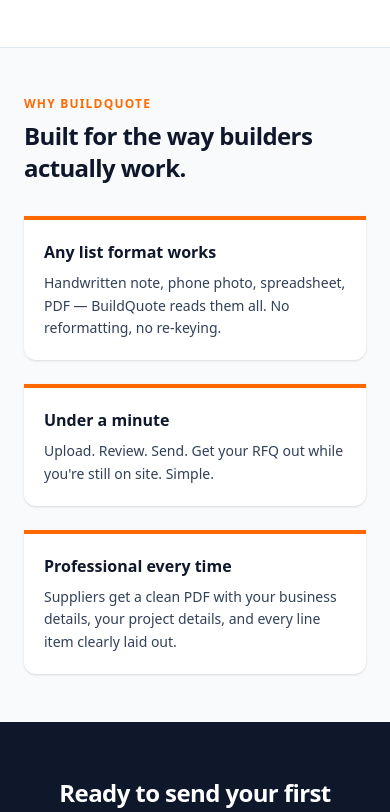
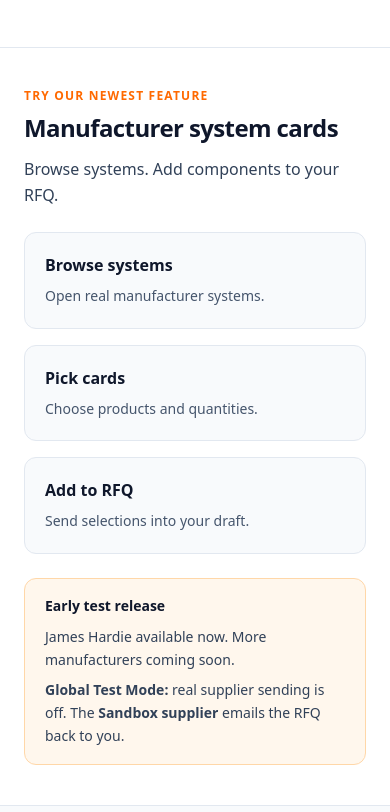
Before and after one commit to buildquoteau-jpg/Build-Quote-v6, a Next.js app in the folder buildquote/: page /flyer in a window 390 px wide. Shown: the part 1572-2384 px from the top of the page. Built offline with nearby package versions, Linux system fonts and the light colour scheme; a web font is replaced by a local one.

Commit message:
Pre-release polish: sandbox send flow fix, success screen mobile layout, flyer update, send screen improvements

```diff
--- a/buildquote/app/api/send/route.ts
+++ b/buildquote/app/api/send/route.ts
@@ -23,15 +23,25 @@ export async function POST(req: NextRequest) {
     if (payload.sendToSupplier === true) {
       // Test Supplier — send only to builder's own email, no supplier email
       const isTestSupplier = payload.supplier.supplierName === 'Test Supplier' || payload.supplier.supplierName.startsWith('Sandbox')
-      const to = TEST_MODE ? [payload.builder.email] : [payload.supplier.supplierEmail]
-      const cc = TEST_MODE ? [] : (payload.sendCopyToSelf ? [payload.builder.email] : [])
+
+      const builderEmail = (payload.builder.email || '').trim()
+      const supplierEmail = (payload.supplier.supplierEmail || '').trim()
+      const recipient = (TEST_MODE || isTestSupplier) ? builderEmail : supplierEmail
+      const cc = (TEST_MODE || isTestSupplier) ? [] : (payload.sendCopyToSelf && builderEmail ? [builderEmail] : [])
+
+      if (!recipient || !/^[^\s@]+@[^\s@]+\.[^\s@]+$/.test(recipient)) {
+        return NextResponse.json(
+          { success: false, error: 'Recipient email is missing or invalid.' },
+          { status: 400 }
+        )
+      }
 
       const { data, error } = await resend.emails.send({
         from: process.env.RESEND_FROM_EMAIL || 'rfq@buildquote.com.au',
-        to,
+        to: [recipient],
         bcc: ['buildquoteau@gmail.com'],
         cc,
-        replyTo: payload.builder.email,
+        replyTo: builderEmail || undefined,
         subject: `RFQ from ${payload.builder.builderName} — ${payload.builder.company} — ${payload.rfqId}`,
         html,
         attachments: [
--- a/buildquote/app/flyer/page.tsx
+++ b/buildquote/app/flyer/page.tsx
@@ -82,6 +82,54 @@ export default function FlyerPage() {
         </div>
       </div>
 
+      {/* NEW FEATURE – MANUFACTURER SYSTEM CARDS */}
+      <div className="bg-white px-6 sm:px-16 py-10 sm:py-12 border-t border-slate-200">
+        <div className="text-xs font-bold tracking-widest uppercase text-orange-500 mb-2">
+          Try our newest feature
+        </div>
+
+        <h2 className="text-2xl sm:text-3xl font-extrabold tracking-tight text-slate-900 mb-3">
+          Manufacturer system cards
+        </h2>
+
+        <p className="text-slate-700 text-base leading-relaxed max-w-2xl mb-6">
+          Browse systems. Add components to your RFQ.
+        </p>
+
+        <div className="grid grid-cols-1 md:grid-cols-3 gap-4 mb-6">
+          <div className="rounded-xl border border-slate-200 bg-slate-50 p-5">
+            <div className="text-base font-bold text-slate-900 mb-2">Browse systems</div>
+            <div className="text-sm text-slate-600 leading-relaxed">
+              Open real manufacturer systems.
+            </div>
+          </div>
+
+          <div className="rounded-xl border border-slate-200 bg-slate-50 p-5">
+            <div className="text-base font-bold text-slate-900 mb-2">Pick cards</div>
+            <div className="text-sm text-slate-600 leading-relaxed">
+              Choose products and quantities.
+            </div>
+          </div>
+
+          <div className="rounded-xl border border-slate-200 bg-slate-50 p-5">
+            <div className="text-base font-bold text-slate-900 mb-2">Add to RFQ</div>
+            <div className="text-sm text-slate-600 leading-relaxed">
+              Send selections into your draft.
+            </div>
+          </div>
+        </div>
+
+        <div className="rounded-xl border border-orange-200 bg-orange-50 px-5 py-4 text-sm text-slate-700 leading-relaxed max-w-2xl">
+          <p className="font-semibold text-slate-900 mb-2">Early test release</p>
+          <p className="mb-2">
+            James Hardie available now. More manufacturers coming soon.
+          </p>
+          <p>
+            <strong>Global Test Mode:</strong> real supplier sending is off. The <strong>Sandbox supplier</strong> emails the RFQ back to you.
+          </p>
+        </div>
+      </div>
+
       {/* WHY BUILDQUOTE */}
       <div className="bg-slate-50 px-6 sm:px-16 py-12 border-t border-slate-200">
         <div className="text-xs font-bold tracking-widest uppercase text-orange-500 mb-2">Why BuildQuote</div>
--- a/buildquote/components/screens/SendScreen.tsx
+++ b/buildquote/components/screens/SendScreen.tsx
@@ -151,6 +151,18 @@ export default function SendScreen({ rfqPayload, onChange, onBack, onSend, sendi
 
   const isSandbox = SUPPLIERS.some(s => s.sandbox && s.name === rfqPayload.supplier.supplierName)
 
+  useEffect(() => {
+    if (!isSandbox) return
+    if (rfqPayload.supplier.supplierEmail === rfqPayload.builder.email) return
+    onChange({
+      ...rfqPayload,
+      supplier: {
+        ...rfqPayload.supplier,
+        supplierEmail: rfqPayload.builder.email,
+      },
+    })
+  }, [isSandbox, rfqPayload.builder.email])
+
   return (
     <>
       {/* PDF Preview Overlay — mobile optimised */}
@@ -243,7 +255,18 @@ export default function SendScreen({ rfqPayload, onChange, onBack, onSend, sendi
               <p className="text-brand text-xs font-medium">Sandbox mode — RFQ will be sent to your own email address</p>
             </div>
           )}
-          <Input label="Supplier Email" value={rfqPayload.supplier.supplierEmail} onChange={v => setSupplier('supplierEmail', v)} type="email" />
+          {isSandbox ? (
+            <div className="flex flex-col gap-1">
+              <label className="text-text-muted text-xs uppercase tracking-widest block">Supplier Email</label>
+              <input
+                value={rfqPayload.builder.email}
+                readOnly
+                className="bg-ui border border-border-subtle rounded-lg px-3 py-2 text-text-muted w-full max-w-full box-border text-sm"
+              />
+            </div>
+          ) : (
+            <Input label="Supplier Email" value={rfqPayload.supplier.supplierEmail} onChange={v => setSupplier('supplierEmail', v)} type="email" />
+          )}
           <div className="flex flex-col gap-1">
             <label className="text-text-muted text-xs uppercase tracking-widest block">Account Number</label>
             <input
--- a/buildquote/components/screens/SuccessScreen.tsx
+++ b/buildquote/components/screens/SuccessScreen.tsx
@@ -48,17 +48,20 @@ export default function SuccessScreen({ rfqId, payload, onReset }: SuccessScreen
   }
 
   return (
-    <div className="flex flex-col gap-4 items-center text-center">
-      <div className="text-6xl mt-4">✅</div>
-      <h1 className="text-3xl font-bold text-text-primary">RFQ Sent!</h1>
-      <p className="text-text-muted">Your quote request has been sent to {payload.supplier.supplierName}.</p>
+    <div className="min-h-[100svh] w-full px-4 py-4 sm:py-8 flex flex-col items-center justify-start text-center">
+      <div className="w-full max-w-md flex flex-col gap-3 items-center text-center">
+        <div className="text-4xl sm:text-5xl mt-1 sm:mt-2">✅</div>
+        <h1 className="text-2xl sm:text-3xl font-bold text-text-primary leading-tight">RFQ Sent!</h1>
+        <p className="text-text-muted text-sm sm:text-base max-w-sm">
+          Your quote request has been sent to {payload.supplier.supplierName}.
+        </p>
 
-      <Card className="w-full text-left">
+      <Card className="w-full text-left py-4">
         <SectionLabel>RFQ Reference</SectionLabel>
         <p className="text-brand font-mono text-xl font-bold">{rfqId}</p>
       </Card>
 
-      <Card className="w-full flex flex-col gap-3">
+      <Card className="w-full flex flex-col gap-3 py-4">
         <SectionLabel>Downloads</SectionLabel>
         <Button variant="secondary" onClick={() => download('pdf')} className="w-full py-3">
           ⬇ Download PDF
@@ -68,7 +71,7 @@ export default function SuccessScreen({ rfqId, payload, onReset }: SuccessScreen
         </Button>
       </Card>
 
-      <Button onClick={onReset} className="w-full py-3">
+      <Button onClick={onReset} className="w-full py-3 mt-1">
         + Start Another RFQ
       </Button>
 
@@ -99,6 +102,7 @@ export default function SuccessScreen({ rfqId, payload, onReset }: SuccessScreen
           </label>
         )}
       </div>
+      </div>
     </div>
   )
 }
```
